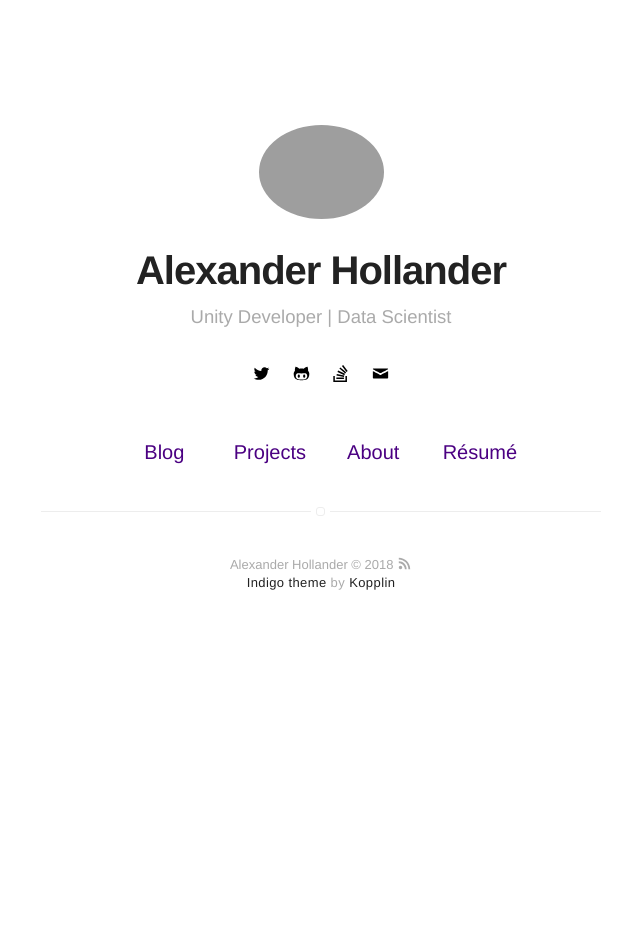
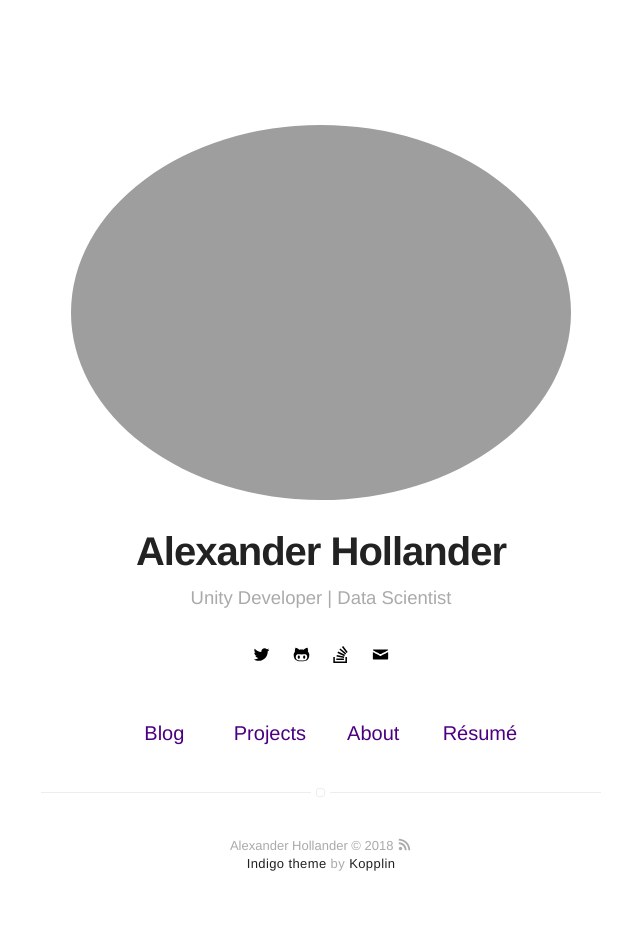
Before and after one commit to Ashen-Vaults/ashen-vaults.github.io, a Jekyll site: the page built from index.html, in a window 1280 px wide. Shown: the whole page, without its empty margins (319-959 px from the left). Built offline with Jekyll 4.4.1, drawn with Linux system fonts in a browser that asks for light colours; before the commit the page ends 900 px from its top, so only the background shows below that.

Commit message:
Increased profile width

```diff
--- a/_sass/components/header.sass
+++ b/_sass/components/header.sass
@@ -6,7 +6,7 @@
     z-index: 99
 
     > .link > .selfie
-        width: 125px
+        width: 500px
         margin-bottom: 25px
         border-radius: 100%
         transition: all .2s
```
